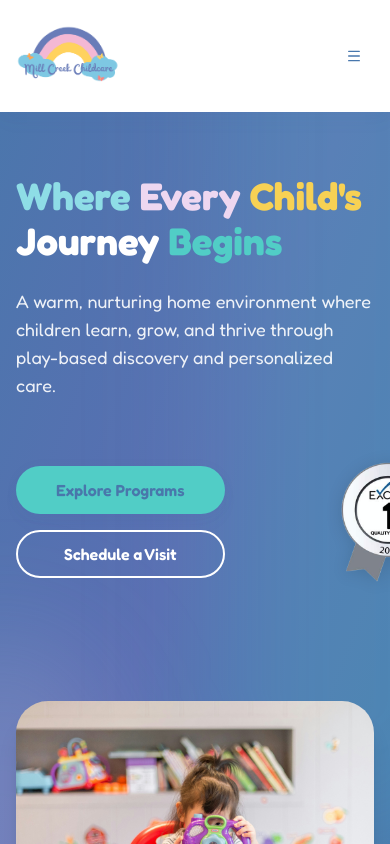
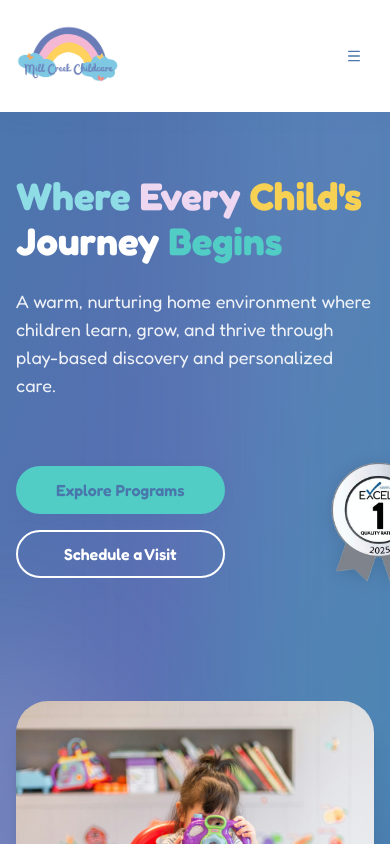
Before and after one commit to ZebaLodhi/millcreekdaycare, a Next.js app: page / in a window 390 px wide. Shown: the top 844 px of the page. Built offline with nearby package versions, Linux system fonts and the light colour scheme.

Commit message:
Move mobile badge closer to buttons with negative margin
- Remove gap between buttons and badge (gap-0.5 → gap-0)
- Add negative left margin to badge (-ml-2) to pull it toward buttons
- Badge now sits very close to the CTA buttons

Co-Authored-By: Claude Sonnet 4.5 <noreply@anthropic.com>

```diff
--- a/components/Hero.tsx
+++ b/components/Hero.tsx
@@ -37,7 +37,7 @@ export default function Hero() {
               and thrive through play-based discovery and personalized care.
             </p>
 
-            <div className="lg:hidden flex items-center gap-0.5 mb-8">
+            <div className="lg:hidden flex items-center gap-0 mb-8">
               <div className="flex flex-col gap-4 flex-1">
                 <Button asChild variant="secondary" size="lg" className="w-full">
                   <Link href="/programs">Explore Programs</Link>
@@ -49,7 +49,7 @@ export default function Hero() {
               </div>
 
               {/* Maryland EXCELS Badge - Mobile (Right side of buttons) */}
-              <div className="flex-shrink-0">
+              <div className="flex-shrink-0 -ml-2">
                 <Image
                   src="/images/image.png"
                   alt="Maryland EXCELS Quality Rating 1 – 2025"
```
